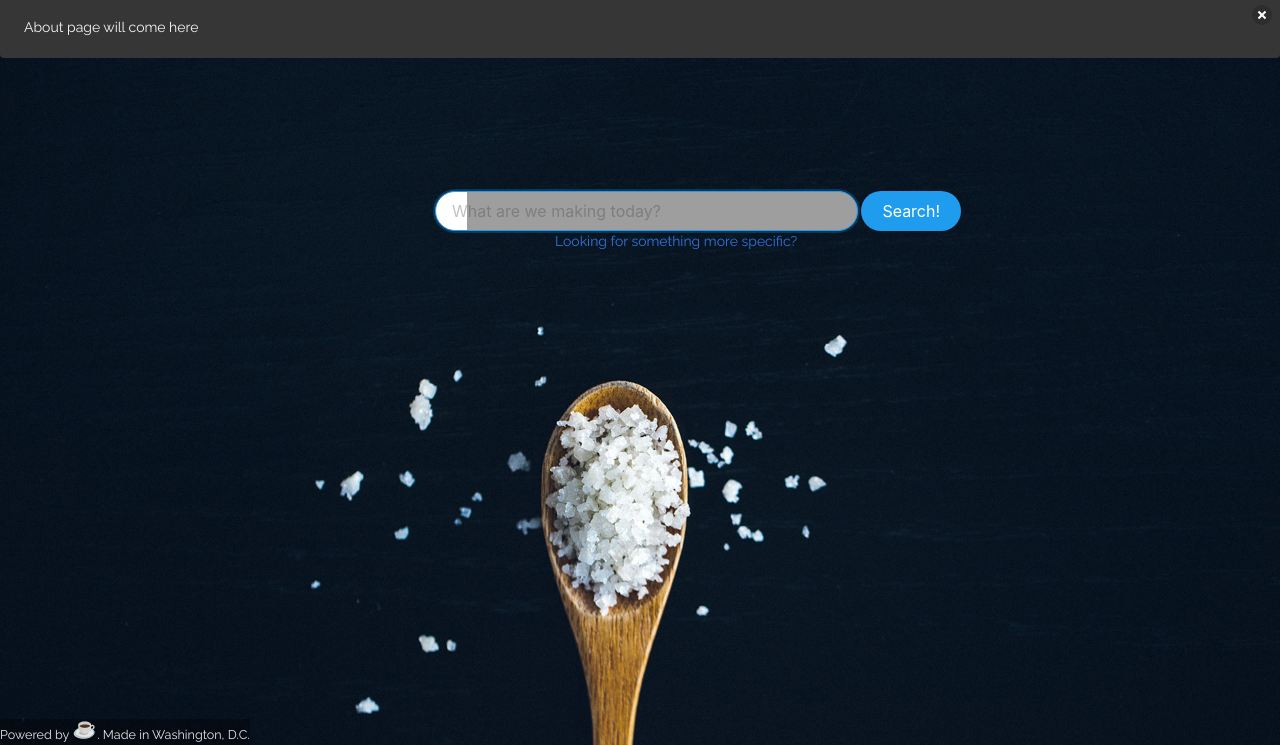
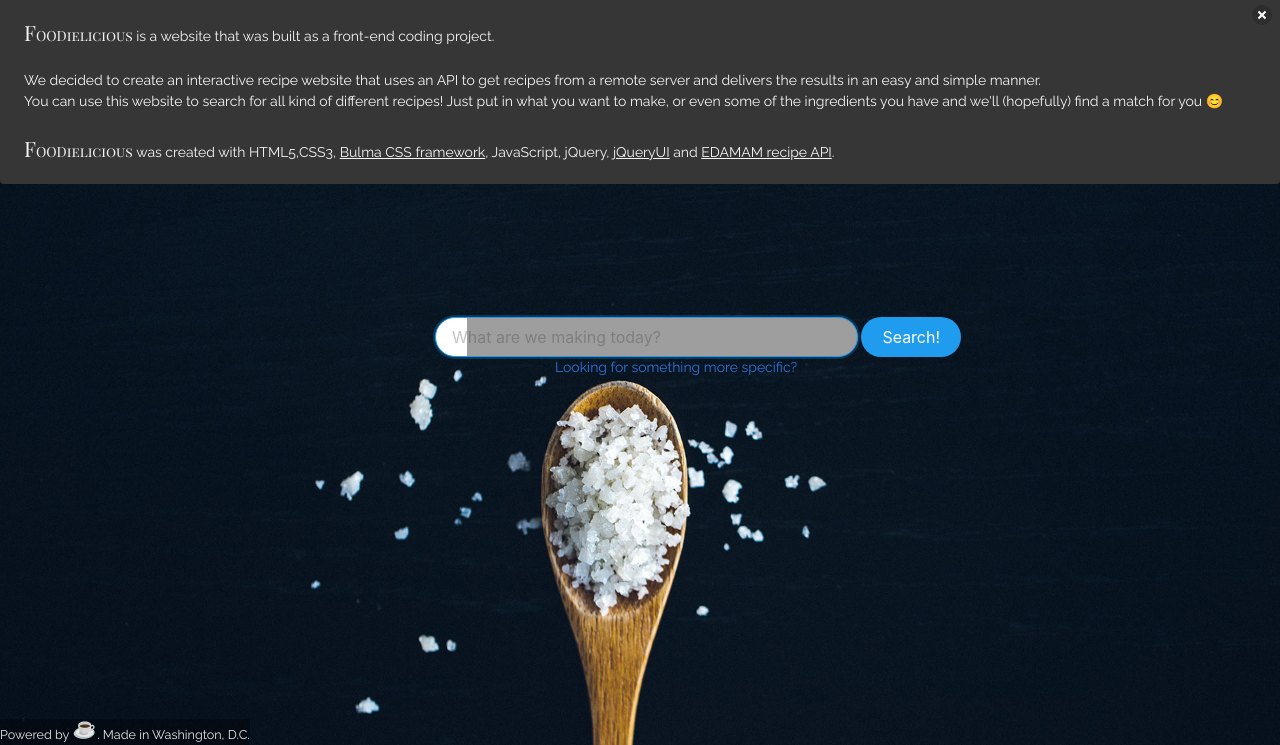
Before and after one commit to sam-pop/cookBook, a plain HTML site: page index.html in a window 1280 px wide. Both pictures are taken after a click on the link "About". Shown: the part 55-800 px from the top of the page. Drawn offline with nearby package versions, Linux system fonts and the light colour scheme; grey boxes are pictures that could not be loaded.

Commit message:
updated about section

```diff
--- a/assets/css/style.css
+++ b/assets/css/style.css
@@ -17,7 +17,7 @@ a:hover {
     background-color: rgba(41, 40, 40, 0.8) !important;
 }
 
-.navbar-brand {
+.logoFont {
     font-family: 'Playfair Display SC', serif;
 }
 
--- a/index.html
+++ b/index.html
@@ -24,7 +24,7 @@
         <!-- NAVBAR -->
         <div class="block animated fadeInDown">
             <nav class="navbar has-navbar-fixed-top is-dark">
-                <div class="navbar-brand">
+                <div class="navbar-brand logoFont">
                     <a href="" class="navbar-item">
                         <h1 class="title is-4">FOODielicious</h1>
                     </a>
@@ -44,7 +44,20 @@
             <div class="block">
                 <div id="notification" class="notification is-dark">
                     <button id="deleteBtn" class="delete"></button>
-                    About page will come here
+                    <span class="logoFont">
+                        <span style="font-size:1.5em;">F</span>OODielicious </span>is a website that was built as a front-end coding project.
+                    <br>
+                    <br>We decided to create an interactive recipe website that uses an API to get recipes from a remote server
+                    and delivers the results in an easy and simple manner.
+                    <br> You can use this website to search for all kind of different recipes! Just put in what you want to make,
+                    or even some of the ingredients you have and we'll (hopefully) find a match for you 😊️
+                    <br>
+                    <br>
+                    <span class="logoFont">
+                        <span style="font-size:1.5em;">F</span>OODielicious </span> was created with HTML5,CSS3,
+                    <a href="https://bulma.io/" target="_blank">Bulma CSS framework</a>, JavaScript, jQuery,
+                    <a href="https://jqueryui.com/" target="_blank">jQueryUI</a> and
+                    <a href="https://www.edamam.com/" target="_blank">EDAMAM recipe API</a>.
                 </div>
             </div>
         </div>
```
Also changed, not shown: team.html (+15 -2 lines).
